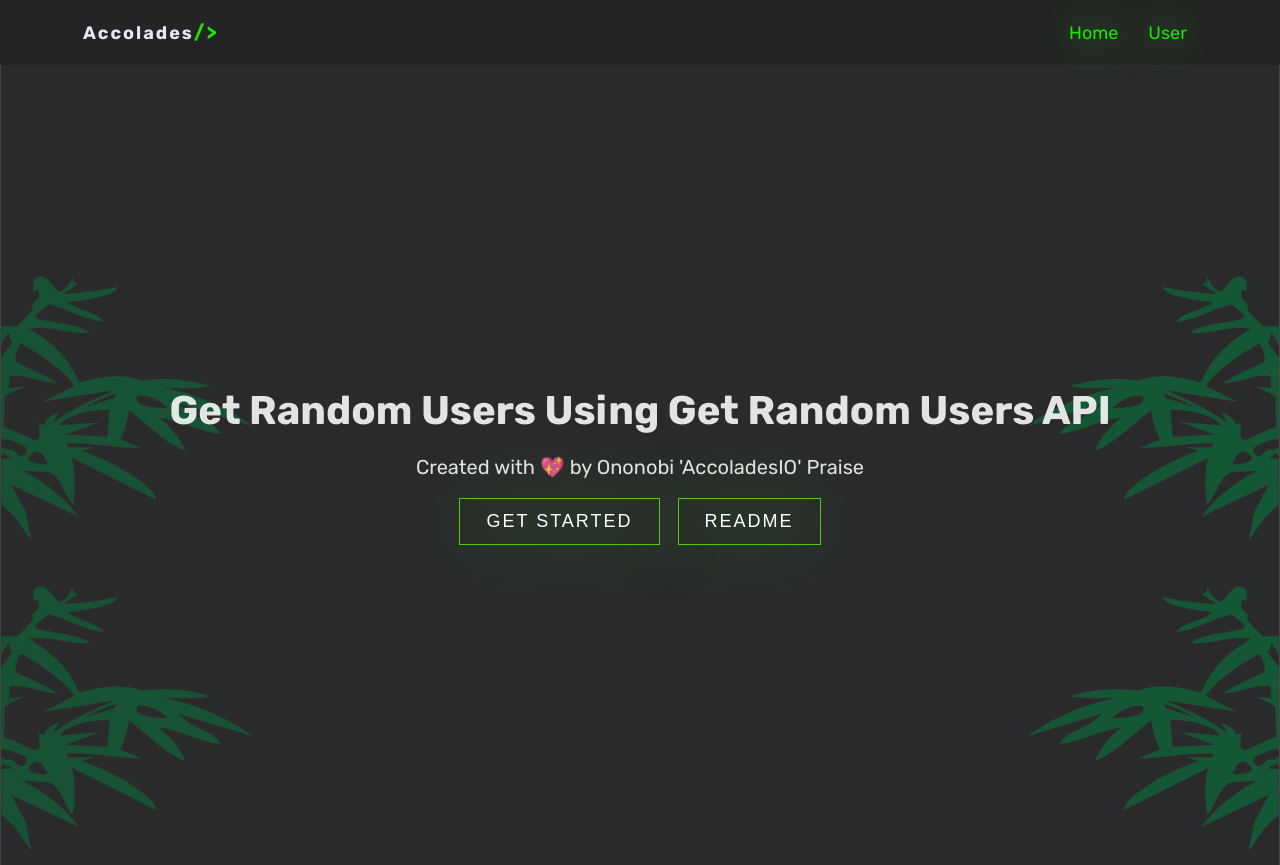
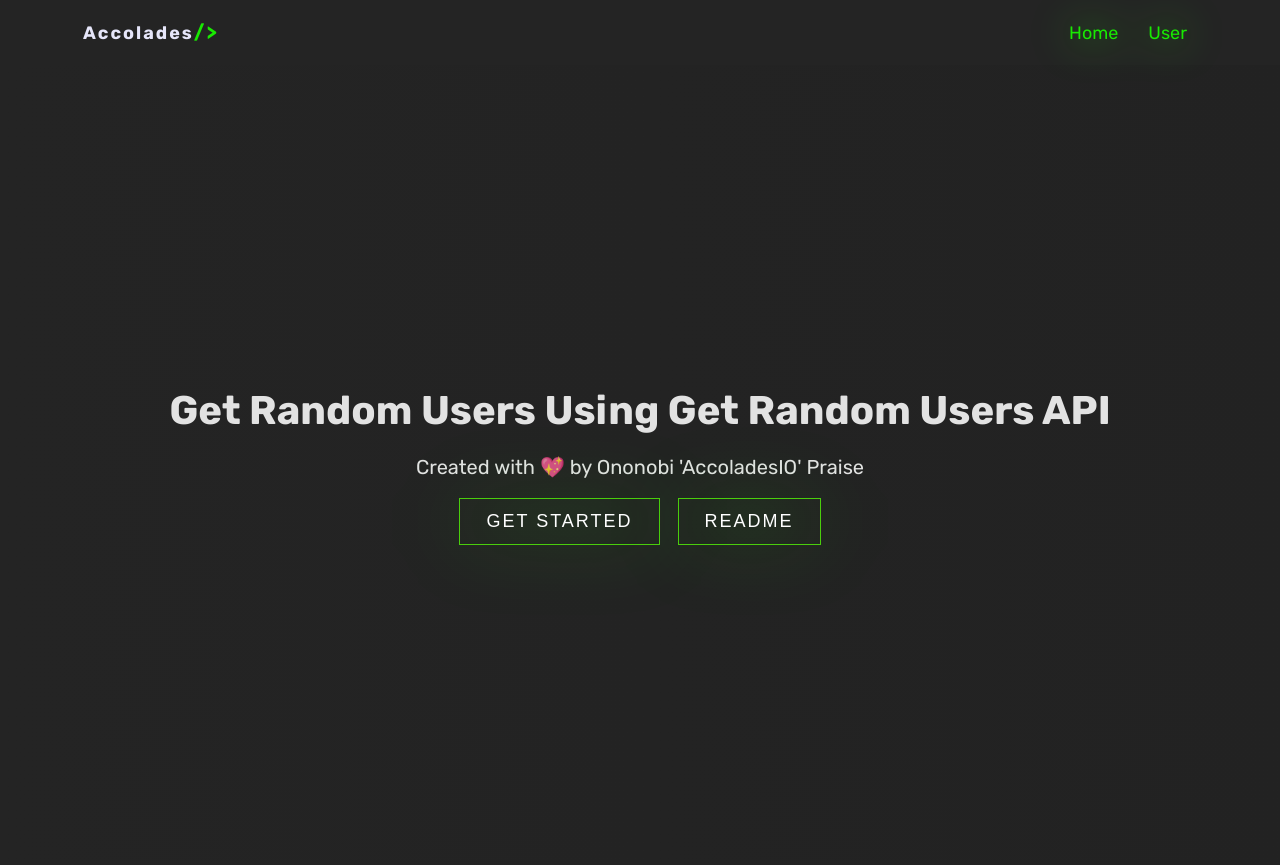
Before and after one commit to AccoladesIO/Get-random-users, a React (Vite) app: page / in a window 1280 px wide. Built offline with nearby package versions, Linux system fonts and the light colour scheme.

Commit message:
small style changes

```diff
--- a/src/Pages/Home/Home.css
+++ b/src/Pages/Home/Home.css
@@ -1,7 +1,7 @@
 .section-home{
     width: 100%;
     min-height: 100vh;
-    background: linear-gradient(to right, #242424a4, rgba(34, 34, 34, 0.593)), url(../../assets/Capture9.jpg);
+    background: linear-gradient(to right, #242424a4, rgba(34, 34, 34, 0.979));
     background-repeat: no-repeat;
     background-position: center;
     background-size: cover;
```
